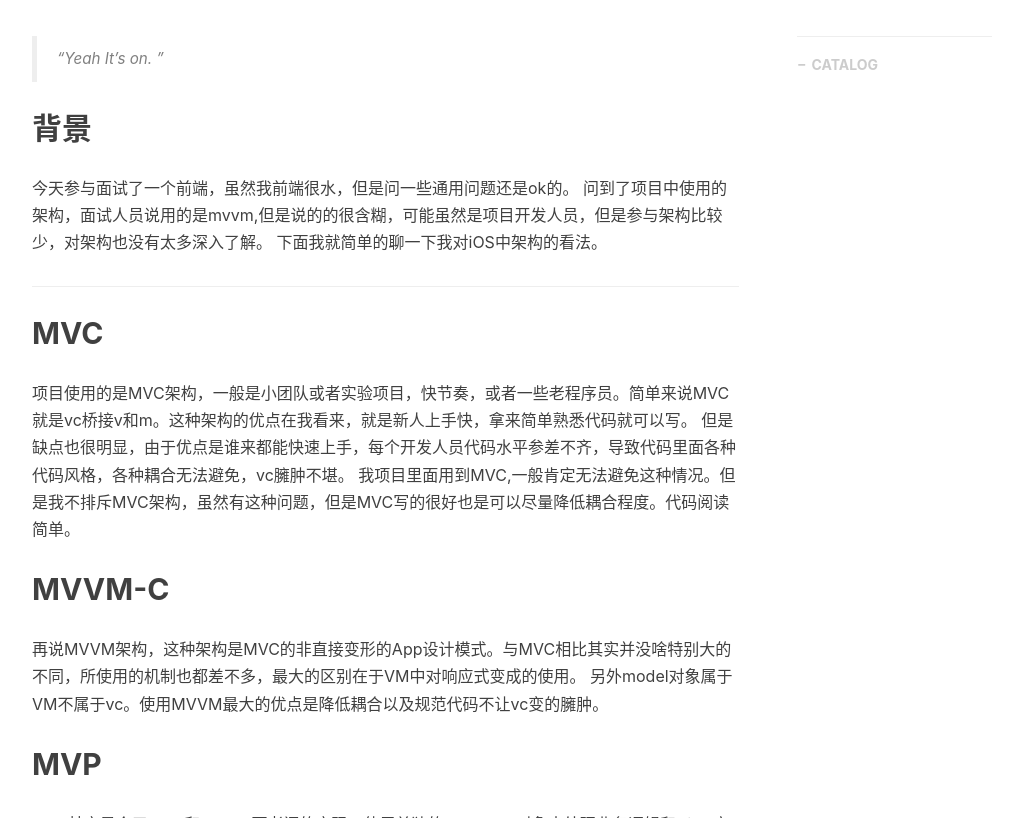
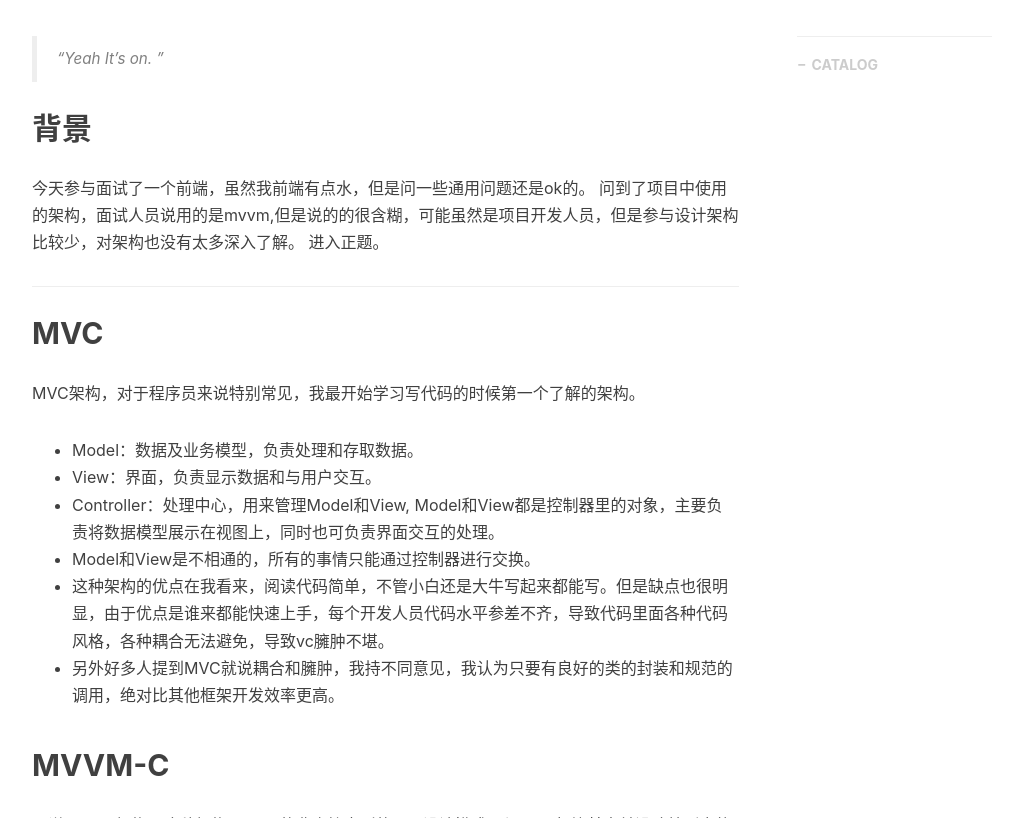
Before and after one commit to Zkim/Zkim.github.io, a Jekyll site: the page built from _posts/2020-04-12-架构研究.markdown, in a window 1280 px wide and 900 px high, scrolled down 472 px, cut to the strip 82-900 px from the top of the window. Shown: the whole strip, without its empty margins (233-1256 px from the left). Built offline with Jekyll 4.4.1, drawn with Linux system fonts in a browser that asks for light colours; nearby versions of some CDN libraries; comment, search, counter and statistics services are not loaded.

Commit message:
修改文章

````diff
--- a/_posts/2020-04-12-架构研究.markdown
+++ b/_posts/2020-04-12-架构研究.markdown
@@ -16,18 +16,23 @@
 
 ## 背景
 
-今天参与面试了一个前端，虽然我前端很水，但是问一些通用问题还是ok的。
-问到了项目中使用的架构，面试人员说用的是mvvm,但是说的的很含糊，可能虽然是项目开发人员，但是参与架构比较少，对架构也没有太多深入了解。
-下面我就简单的聊一下我对iOS中架构的看法。
+今天参与面试了一个前端，虽然我前端有点水，但是问一些通用问题还是ok的。
+问到了项目中使用的架构，面试人员说用的是mvvm,但是说的的很含糊，可能虽然是项目开发人员，但是参与设计架构比较少，对架构也没有太多深入了解。
+进入正题。
 
 <p id = "build"></p>
 ---
 
 ## MVC
 
-项目使用的是MVC架构，一般是小团队或者实验项目，快节奏，或者一些老程序员。简单来说MVC就是vc桥接v和m。这种架构的优点在我看来，就是新人上手快，拿来简单熟悉代码就可以写。
-但是缺点也很明显，由于优点是谁来都能快速上手，每个开发人员代码水平参差不齐，导致代码里面各种代码风格，各种耦合无法避免，vc臃肿不堪。
-我项目里面用到MVC,一般肯定无法避免这种情况。但是我不排斥MVC架构，虽然有这种问题，但是MVC写的很好也是可以尽量降低耦合程度。代码阅读简单。
+MVC架构，对于程序员来说特别常见，我最开始学习写代码的时候第一个了解的架构。
+* Model：数据及业务模型，负责处理和存取数据。
+* View：界面，负责显示数据和与用户交互。
+* Controller：处理中心，用来管理Model和View, Model和View都是控制器里的对象，主要负责将数据模型展示在视图上，同时也可负责界面交互的处理。
+* Model和View是不相通的，所有的事情只能通过控制器进行交换。
+* 这种架构的优点在我看来，阅读代码简单，不管小白还是大牛写起来都能写。但是缺点也很明显，由于优点是谁来都能快速上手，每个开发人员代码水平参差不齐，导致代码里面各种代码风格，各种耦合无法避免，导致vc臃肿不堪。
+* 另外好多人提到MVC就说耦合和臃肿，我持不同意见，我认为只要有良好的类的封装和规范的调用，绝对比其他框架开发效率更高。
+
 
 ## MVVM-C
 
--- a/_posts/2020-07-03-我工作生活中的必备软件.markdown
+++ b/_posts/2020-07-03-我工作生活中的必备软件.markdown
@@ -29,7 +29,7 @@
 
 3. [iterm2 + oh-my-zsh](https://iterm2.com) , 虽说是个人习惯，但是用过的都说好。
 
-4. [Alfred](https://www.alfredapp.com) 搜索工具巨鸡儿好用！
+4. [Alfred](https://www.alfredapp.com) 搜索工具。
 
 5. Dash 看文档必备，这个大家应该都知道吧，作为付费用户的推荐。
 
--- a/_posts/2022-10-28-iOS集成Unity项目.markdown
+++ b/_posts/2022-10-28-iOS集成Unity项目.markdown
@@ -11,7 +11,7 @@
     - 技术
 ---
 
-> “出差两个月的泊车”
+> “Unity调研”
 
 
 ## 正文
@@ -35,7 +35,7 @@
 ```
 * delegate 添加 unityFramework 的初始化方法
 ```js
-	func initUnityFramework(){
+	func initUnityFramework() {
        unityFramework = getUnityFramework()
        if let unityframework = self.unityFramework {
            unityframework.setDataBundleId("com.unity3d.framework")
````
